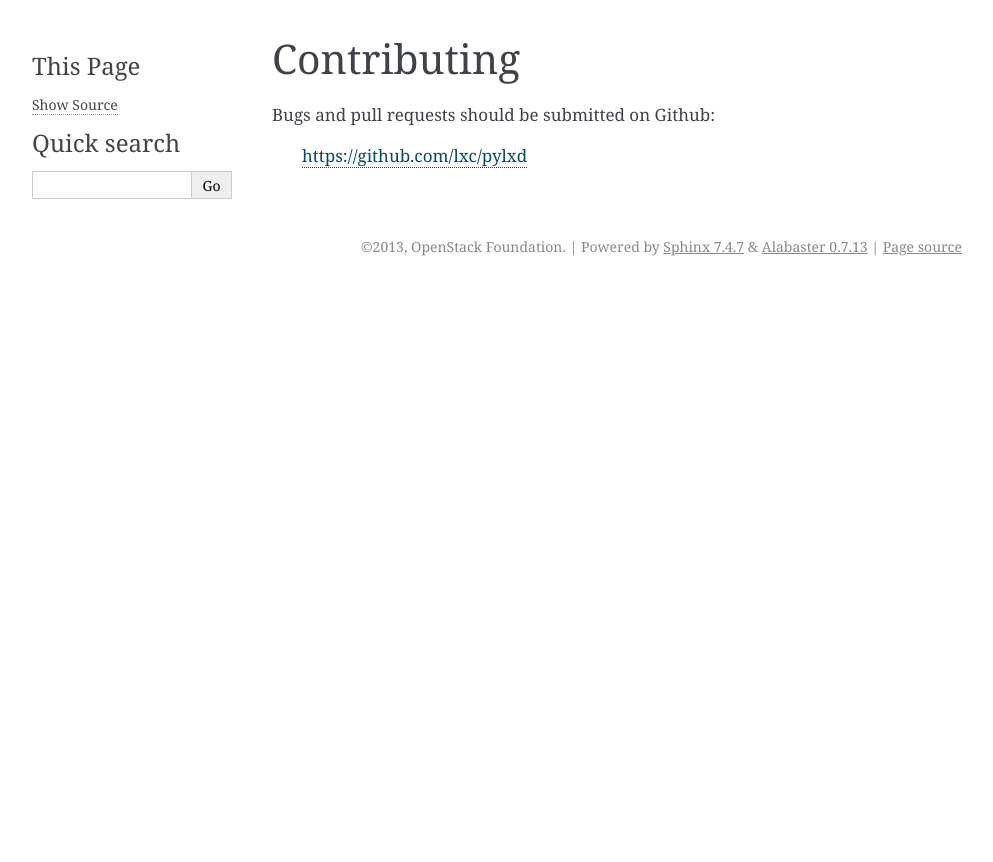
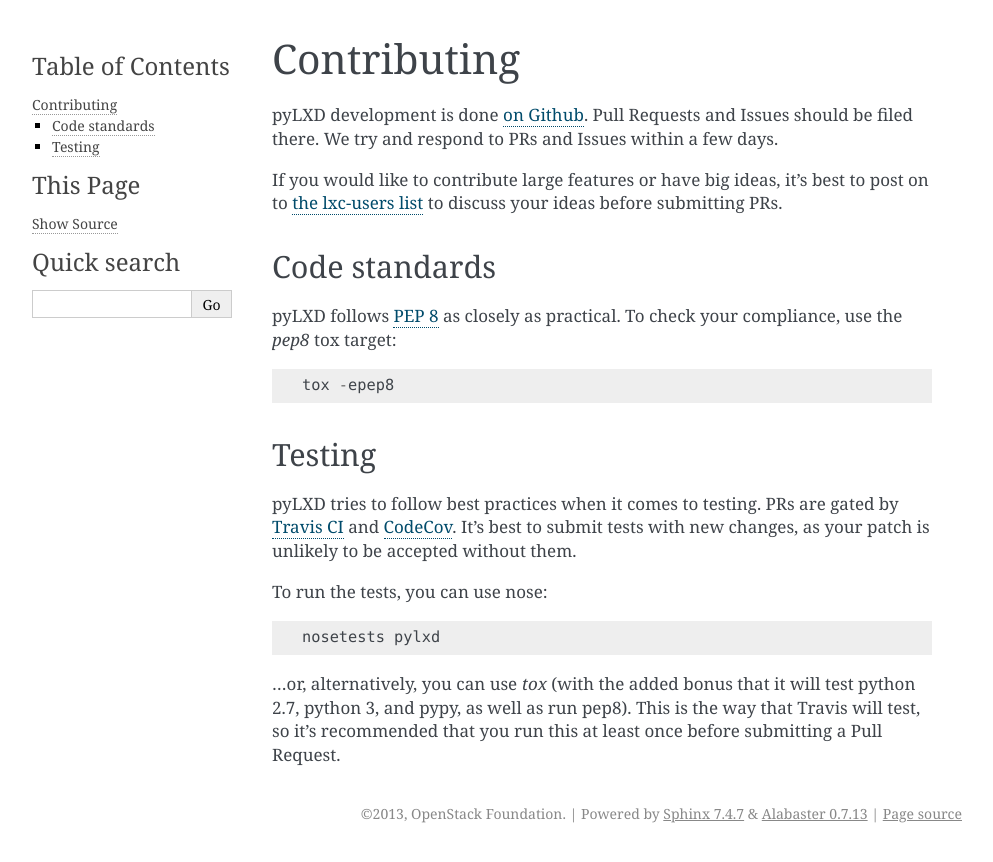
Before and after one commit to canonical/pylxd, a Sphinx documentation site: the page built from doc/source/contributing.rst, in a window 1280 px wide. Shown: the top 862 px of the page, without its empty margins (148-1141 px from the left). Built offline with Sphinx 7.4.7, drawn with Linux system fonts in a browser that asks for light colours; pages that are not in the unit, such as notebooks, are missing from menus.

Commit message:
Update contributing document

```diff
--- a/CONTRIBUTING.rst
+++ /dev/null
@@ -1,3 +0,0 @@
-Bugs and pull requests should be submitted on Github:
-
-   https://github.com/lxc/pylxd
--- a/doc/source/contributing.rst
+++ b/doc/source/contributing.rst
@@ -1,4 +1,37 @@
 ============
 Contributing
 ============
-.. include:: ../../CONTRIBUTING.rst
+
+pyLXD development is done `on Github <https://github.com/lxc/pylxd>`_. Pull
+Requests and Issues should be filed there. We try and respond to PRs and
+Issues within a few days.
+
+If you would like to contribute large features or have big ideas, it's best
+to post on to `the lxc-users list
+<https://lists.linuxcontainers.org/listinfo/lxc-users>`_
+to discuss your ideas before submitting PRs.
+
+Code standards
+--------------
+
+pyLXD follows `PEP 8 <https://www.python.org/dev/peps/pep-0008/>`_ as closely
+as practical. To check your compliance, use the `pep8` tox target::
+
+    tox -epep8
+
+Testing
+-------
+
+pyLXD tries to follow best practices when it comes to testing. PRs are gated
+by `Travis CI <https://travis-ci.org/lxc/pylxd>`_ and
+`CodeCov <https://codecov.io/gh/lxc/pylxd>`_. It's best to submit tests
+with new changes, as your patch is unlikely to be accepted without them.
+
+To run the tests, you can use nose::
+
+    nosetests pylxd
+
+...or, alternatively, you can use `tox` (with the added bonus that it will
+test python 2.7, python 3, and pypy, as well as run pep8). This is the way
+that Travis will test, so it's recommended that you run this at least once
+before submitting a Pull Request.
```
